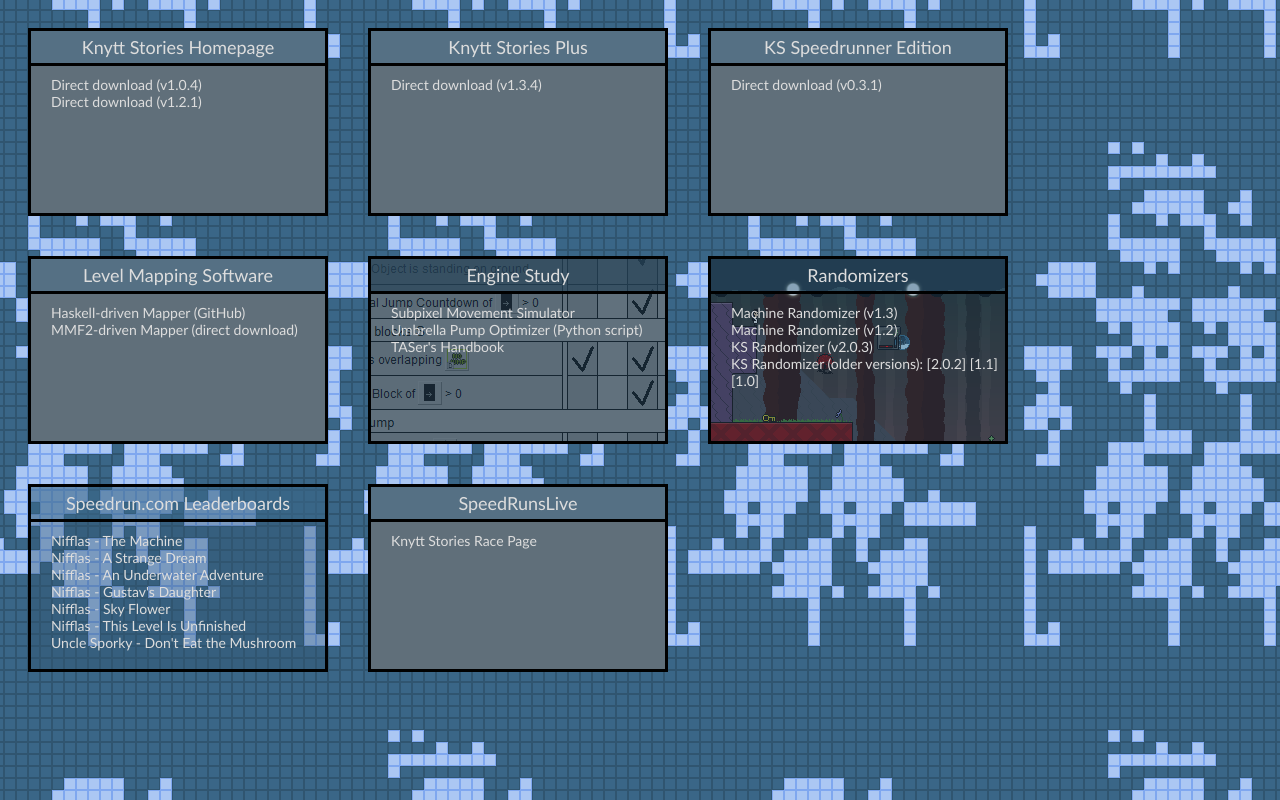
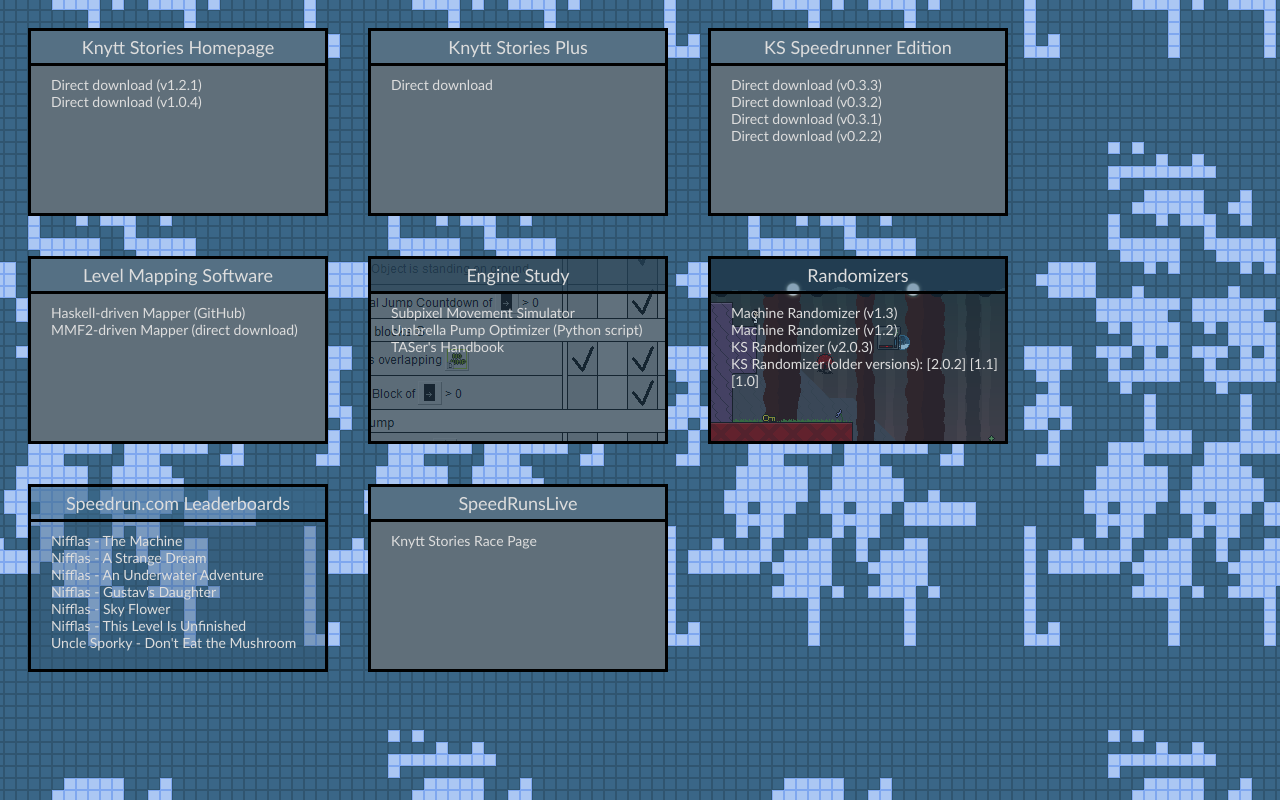
Before and after one commit to Gliperal/KSRuns, a plain HTML site: page WebContent/resources/index.html in a window 1280 px wide. Drawn offline with Linux system fonts and the light colour scheme.

Commit message:
More KSSE versions

```diff
--- a/WebContent/resources/index.html
+++ b/WebContent/resources/index.html
@@ -76,9 +76,9 @@
 			Knytt Stories Homepage
 		</td></tr>
 		<tr><td class="resource-body" valign="top">
+			<a target="_blank" href="http://nifflas.ni2.se/games/Knytt%20Stories%20121.zip">Direct download (v1.2.1)</a>
+			<br/>
 			<a target="_blank" href="http://nifflas.ni2.se/games/Knytt%20Stories%20104.exe">Direct download (v1.0.4)</a>
-			<br/>
-			<a target="_blank" href="http://nifflas.ni2.se/games/Knytt%20Stories%20121.zip">Direct download (v1.2.1)</a>
 		</td></tr>
 		</table>
 	</a>
@@ -88,7 +88,7 @@
 			Knytt Stories Plus
 		</td></tr>
 		<tr><td class="resource-body" valign="top">
-			<a target="_blank" href="http://egomassive.com/ks+/KS+.zip">Direct download (v1.3.4)</a>
+			<a target="_blank" href="http://egomassive.com/ks+/KS+.zip">Direct download</a>
 		</td></tr>
 		</table>
 	</a>
@@ -98,7 +98,10 @@
 			KS Speedrunner Edition
 		</td></tr>
 		<tr><td class="resource-body" valign="top">
-			<a target="_blank" href="https://www.dropbox.com/s/4unitlcd0j0rzz7/Knytt%20Stories%20Speedrun%20Edition%200.3.1.exe?dl=0">Direct download (v0.3.1)</a>
+			<a target="_blank" href="Knytt Stories Speedrun Edition 0.3.3.exe">Direct download (v0.3.3)</a><br/>
+			<a target="_blank" href="Knytt Stories Speedrun Edition 0.3.2.exe">Direct download (v0.3.2)</a><br/>
+			<a target="_blank" href="Knytt Stories Speedrun Edition 0.3.1.exe">Direct download (v0.3.1)</a><br/>
+			<a target="_blank" href="Knytt Stories Speedrun Edition 0.2.2.exe">Direct download (v0.2.2)</a><br/>
 		</td></tr>
 		</table>
 	</a>
```
Also changed, not shown: 4 other files.
